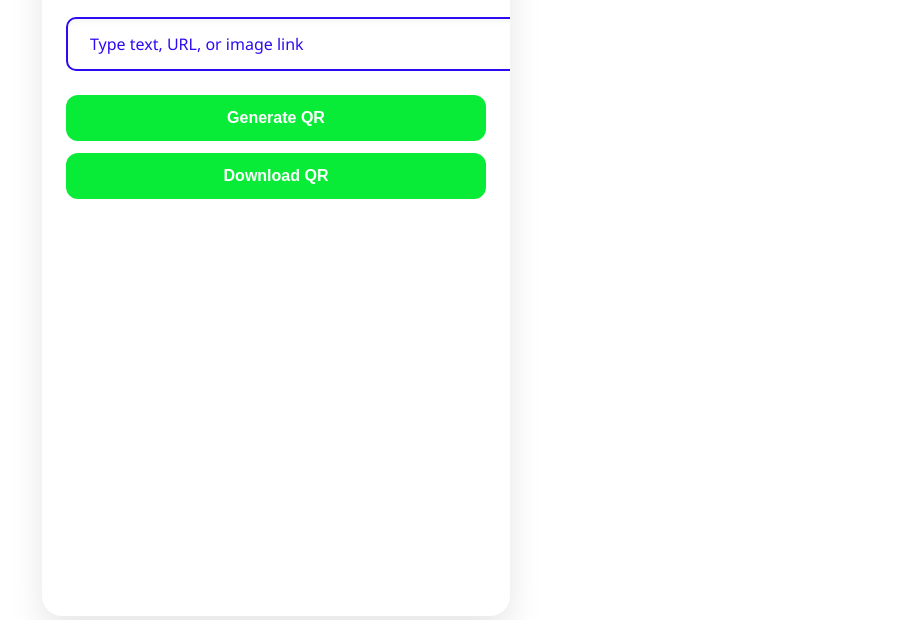
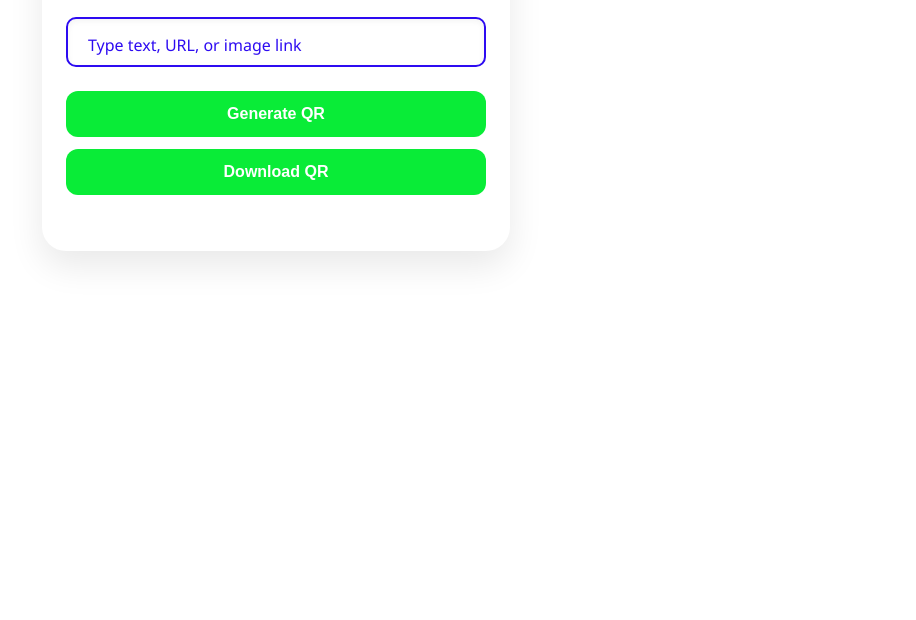
Before and after one commit to Cs7dev/QRCode, a plain HTML site: page index.html in a window 1280 px wide. Shown: the part 180-800 px from the top of the page, without its empty margins (364-1280 px from the left). Drawn offline with Linux system fonts and the light colour scheme.

Commit message:
minor cahnges

```diff
--- a/index.html
+++ b/index.html
@@ -14,7 +14,7 @@
   <main class="container">
     <h2>QR Code Creator</h2>
     <div class="form-group floating">
-      <input id="qrInput" type="text" required placeholder=" " />
+      <input id="qrInput" type="text" required placeholder=" " autocomplete="off" />
       <label for="qrInput">Type text, URL, or image link</label>
     </div>
     <div class="button-group">
--- a/style.css
+++ b/style.css
@@ -45,58 +45,69 @@ body {
   transform: scale(1.2) rotate(-10deg);
 }
 
-/* Floating label */
+.container {
+  background: var(--bg);
+  width: 100%;
+  max-width: 420px;
+  min-width: 280px;
+  padding: 36px 24px 40px 24px;
+  margin-top: 80px;
+  border-radius: 24px;
+  box-shadow: 0 15px 35px rgba(0,0,0,0.09);
+  text-align: center;
+  animation: fadeIn 0.8s;
+  overflow: hidden;
+  position: relative;
+}
+
+.container * {
+  box-sizing: border-box;
+  max-width: 100%;
+}
+
+h2 {
+  color: var(--accent);
+  font-size: 28px;
+  margin-bottom: 20px;
+}
+
+/* Floating label input */
 .form-group.floating {
   position: relative;
   margin-bottom: 24px;
+  width: 100%;
 }
 .form-group.floating input {
   width: 100%;
-  padding: 16px 18px;
+  padding: 20px 18px 8px 18px;
   font-size: 16px;
   border: 2px solid var(--accent);
   border-radius: 10px;
   background: var(--bg);
   color: var(--text);
   box-shadow: inset 0 2px 6px rgba(0,0,0,0.05);
+  outline: none;
 }
 .form-group.floating label {
   position: absolute;
-  top: 50%;
   left: 18px;
-  transform: translateY(-50%);
-  background: var(--bg);
-  padding: 0 6px;
+  top: 17px;
   color: var(--accent);
   font-size: 16px;
+  background: var(--bg);
+  padding: 0 4px;
   pointer-events: none;
-  transition: 0.3s, color 0.2s;
+  transition: 0.2s cubic-bezier(.4,0,.2,1);
+  z-index: 2;
 }
 .form-group.floating input:focus + label,
 .form-group.floating input:not(:placeholder-shown) + label {
-  top: -12px;
+  top: 4px;
+  left: 12px;
   font-size: 13px;
   color: var(--button-hover);
-}
-
-.container {
   background: var(--bg);
-  width: 100%;
-  max-width: 420px;
-  min-height: 640px;
-  padding: 36px 24px 40px 24px;
-  margin-top: 80px;
-  border-radius: 20px;
-  box-shadow: 0 15px 35px rgba(0,0,0,0.1);
-  text-align: center;
-  animation: fadeIn 0.8s;
-  overflow: hidden;
-}
-
-h2 {
-  color: var(--accent);
-  font-size: 28px;
-  margin-bottom: 20px;
+  padding: 0 4px;
 }
 
 .button-group {
@@ -130,7 +141,6 @@ button:hover {
   animation: fadeIn 0.5s ease;
 }
 
-/* QR Canvas Styling */
 #qrCanvas {
   margin-top: 30px;
   display: flex;
@@ -182,7 +192,9 @@ footer a {
   height: 16px;
 }
 
-.hidden { display: none !important; }
+.hidden {
+  display: none !important;
+}
 
 @keyframes fadeIn {
   from { opacity: 0; transform: translateY(20px); }
@@ -195,6 +207,9 @@ footer a {
 }
 
 @media (max-width: 500px) {
-  .container { margin: 56px 0 32px 0; }
-  #qrCanvas { padding: 5vw; }
+  .container {
+    margin: 36px 0 24px 0;
+    border-radius: 16px;
+    padding: 24px 7vw 24px 7vw;
+  }
 }
```
